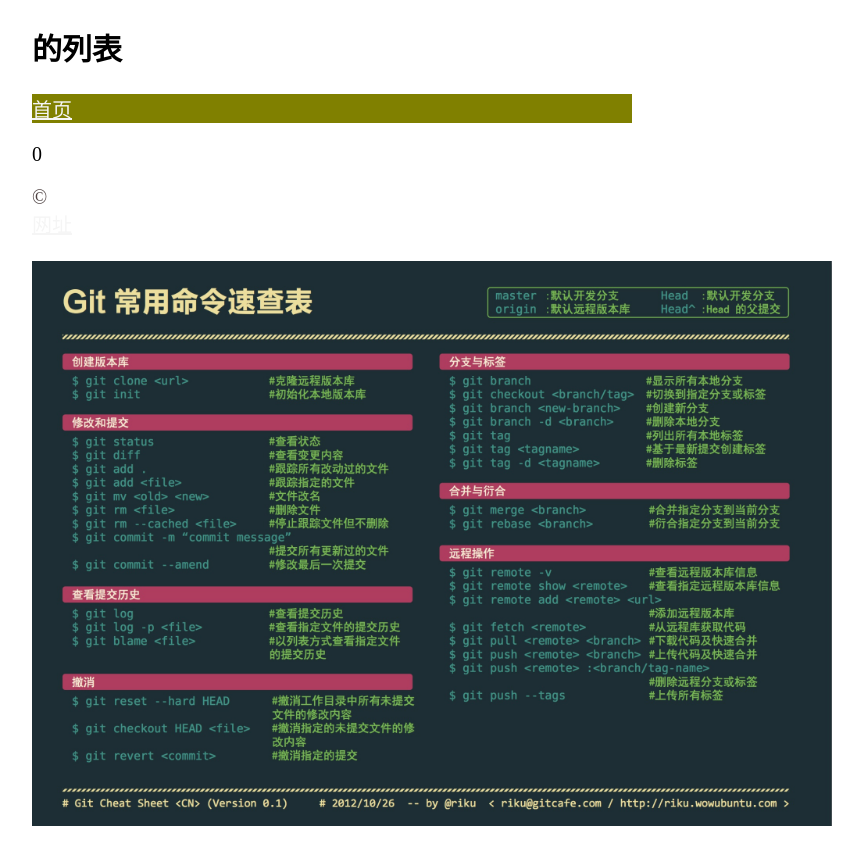
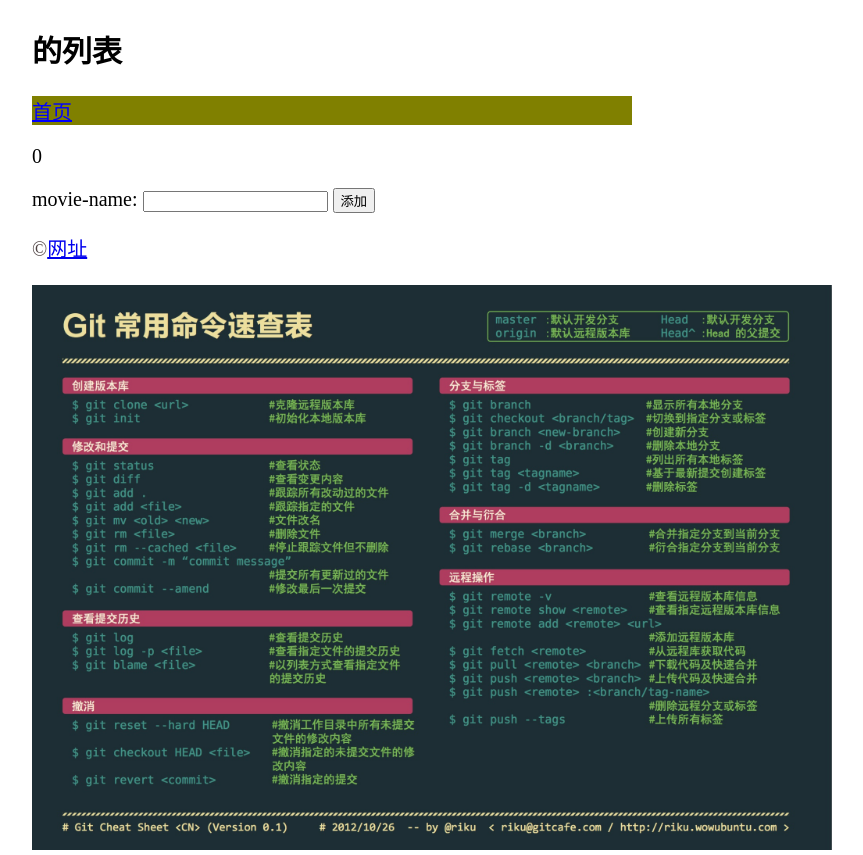
Before and after one commit to mengweiyunaaa/day_1, a Flask app: page / in a window 1280 px wide. Shown: the whole page, without its empty margins (308-1171 px from the left). Before the commit the page ends 826 px from the top, so only its background shows below. Run offline with Flask 2, Linux system fonts and the light colour scheme; data that the repository does not hold is empty.

Commit message:
'数据库的增删改‘

```diff
--- a/day/app.py
+++ b/day/app.py
@@ -1,4 +1,4 @@
-from flask import Flask,render_template
+from flask import Flask,render_template,request,redirect,flash,url_for
 from flask_sqlalchemy import SQLAlchemy
 import sys
 import click
@@ -14,6 +14,7 @@
 #配置
 app.config['SQLALCHEMY_DATABASE_URI'] = pre + os.path.join(app.root_path,'data.db')
 app.config['SQLALCHEMY_TRACK_MODIFICATIONS'] = False
+app.config['SECRET_KEY'] = 'dev'
 db = SQLAlchemy(app)
 
 
@@ -59,10 +60,23 @@
     db.session.commit()
     click.echo('导入数据完成')
 #首页    视图中
-@app.route('/')
-@app.route('/index')
+@app.route('/',methods=['GET','POST'])
+@app.route('/index',methods=['GET','POST'])
 
 def index():
+    if request.method == 'POST':
+        title = request.form.get('title')
+        if not title:
+
+            flash('请输入')
+            return redirect(url_for('index'))
+        movie = Movie(title=title)
+        db.session.add(movie)
+        db.session.commit()
+        flash('ok')
+        return redirect(url_for('index'))
+
+
     # user = User.query.first()
     movies = Movie.query.all()
     return render_template('index.html',movies=movies)
@@ -81,3 +95,28 @@
 # def home(name):
 #     print(url_for('home',name='mwy'))
 #     return 'hello,%s'%name
+#改   编辑
+@app.route('/movie/edit/<int:movie_id>',methods=['GET','POST'])
+def edit(movie_id):
+    movie = Movie.query.get_or_404(movie_id)
+    if request.method == 'POST':
+        title = request.form.get('title')
+        if not title:
+
+            flash('请输入')
+            return redirect(url_for('edit'),movie_id=movie_id)
+        movie.title = title
+
+        db.session.commit()
+        flash('修改成功')
+        return redirect(url_for('index'))
+
+    return render_template('edit.html',movie=movie)
+#删
+@app.route('/movie/delete/<int:movie_id>',methods=['GET','POST'])
+def delete(movie_id):
+    movie = Movie.query.get_or_404(movie_id)
+    db.session.delete(movie)
+    db.session.commit()
+    flash('删除成功')
+    return redirect(url_for('index'))
--- a/day/static/style.css
+++ b/day/static/style.css
@@ -24,9 +24,9 @@
     float: left;
 }
 
-a {
+nav li a {
     display: block;
-    color:whitesmoke;
+    color:blue;
 
 }
 a:hover{
--- a/day/templates/base.html
+++ b/day/templates/base.html
@@ -10,7 +10,10 @@
     {%endblock%}
 </head>
 <body>
-
+    <h1>{% for mes in get_flashed_messages() %}
+        {{mes}}
+        {% endfor %}
+    </h1>
     <h2>{{ name.name }}的列表</h2>
 <nav>
     <ul>
--- a/day/templates/index.html
+++ b/day/templates/index.html
@@ -2,10 +2,23 @@
 {% block content %}
 {# length过滤器获取长度 #}
 <p>{{ movies|length}}</p>
+<form action="" method="POST">
+    movie-name: <input type="text" name='title' autocomplete="off" required>
+        <input type="submit" name='submit' value="添加">
+
+</form>
 <ul>
     {% for movie in movies %}
     <li>
         {{movie.title}}
+        <a href='https://v.qq.com/x/search/?q={{ movie.title }}'>视频</a>
+
+        <a href="{{url_for('edit',movie_id=movie.id)}}">编辑</a>
+        <form action="{{url_for('delete',movie_id=movie.id)}}"  method='post' >
+            <input type="submit" name='delete' value='删除' onclick='returnconfim("是否删除？")'>
+        </form>
+
+
     </li>
     {% endfor %}
 </ul>
```
Also changed, not shown: day/templates/edit.html (added, +10 -0 lines).
